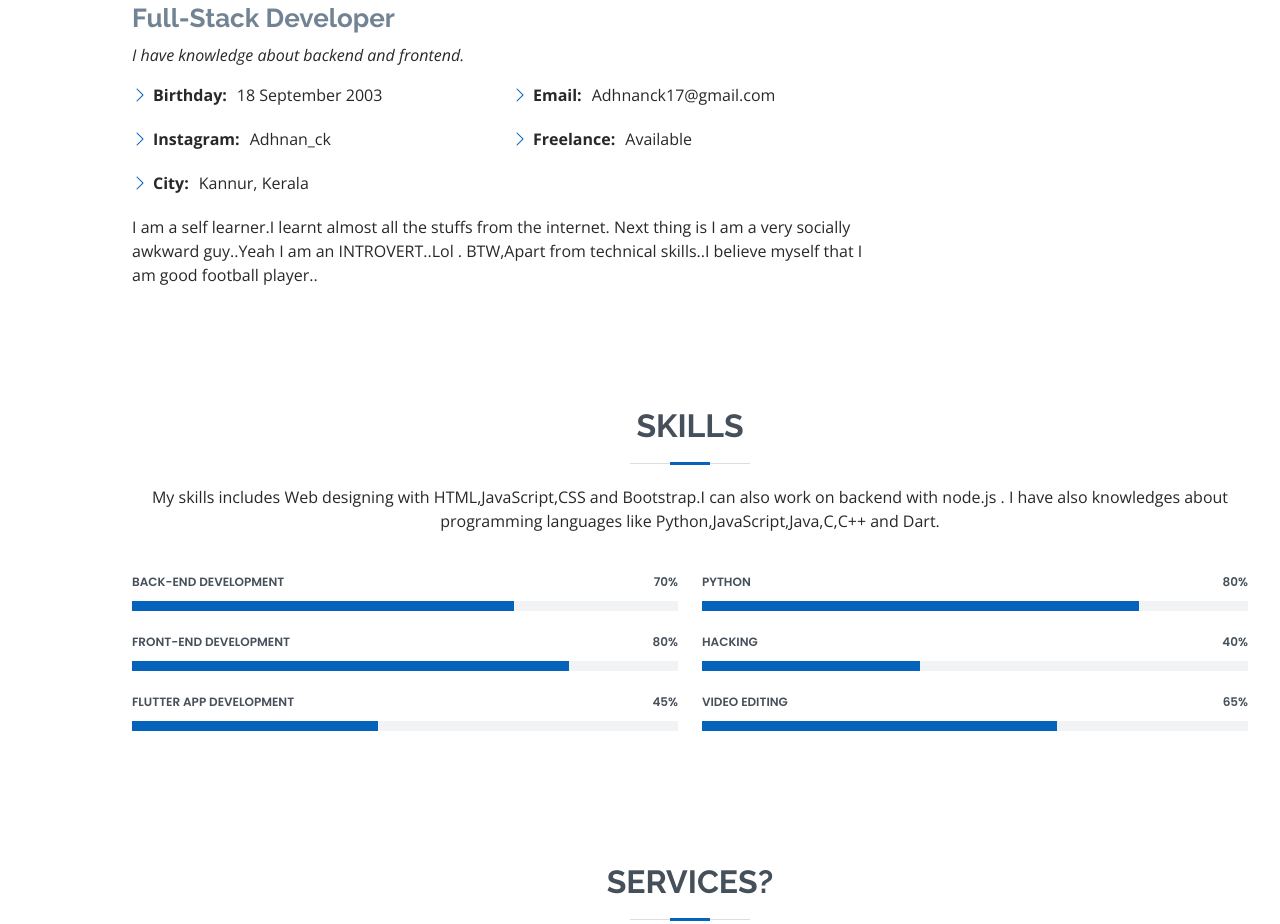
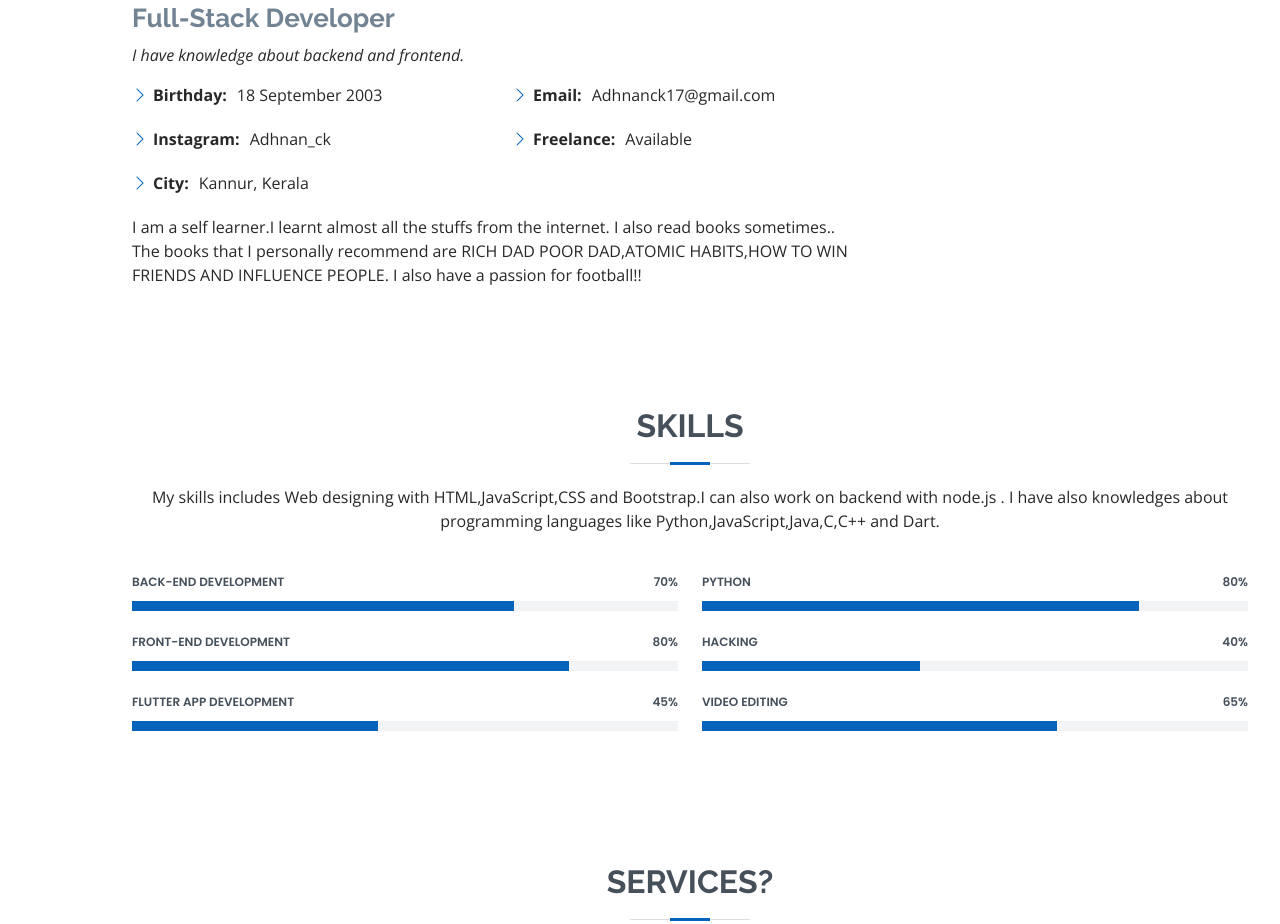
Before and after one commit to adhnan-ck/adhnan, a plain HTML site: page index.html in a window 1280 px wide. Shown: the part 1037-1961 px from the top of the page. Drawn offline with nearby package versions, Linux system fonts and the light colour scheme.

Commit message:
Update index.html

```diff
--- a/index.html
+++ b/index.html
@@ -108,8 +108,9 @@
             </div>
             <p>
               I am a self learner.I learnt almost all the stuffs from the internet.
-               Next thing is I am a very socially awkward guy..Yeah I am an INTROVERT..Lol . BTW,Apart from technical skills..I believe
-               myself that I am good football player..
+               I also read books sometimes.. <br>The books that I personally recommend are
+               RICH DAD POOR DAD,ATOMIC HABITS,HOW TO WIN FRIENDS AND INFLUENCE PEOPLE.
+               I also have a passion for football!!
 
 
             </p>
@@ -407,7 +408,8 @@
   <footer id="footer">
     <div class="container">
       <h3>#ALHAMDULILLAH</h3>
-      <p>Thanks for visiting.Have a nice day.</p>
+      <p>Thank you. OK bye!</p>
+
       <div class="social-links">
         <a href="https://www.youtube.com/channel/UCRBHqDdte7k0I_SBpIzjJHA" class="facebook"><i class="fab fa-youtube"></i></a>
         <a href="https://www.instagram.com/adhnan_ck/" class="instagram"><i class="bx bxl-instagram"></i></a>
```
